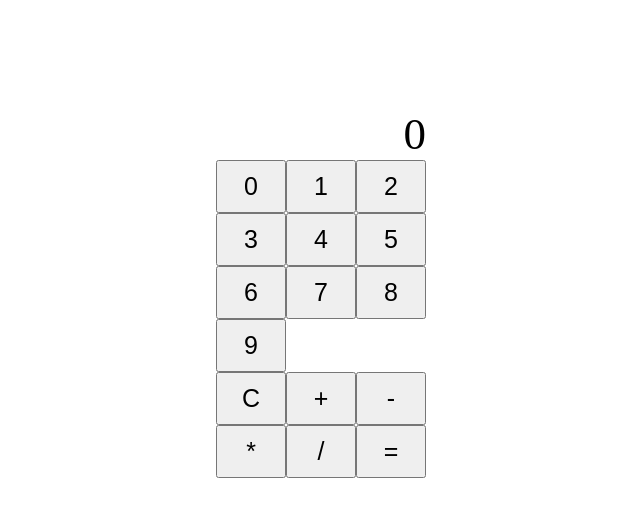
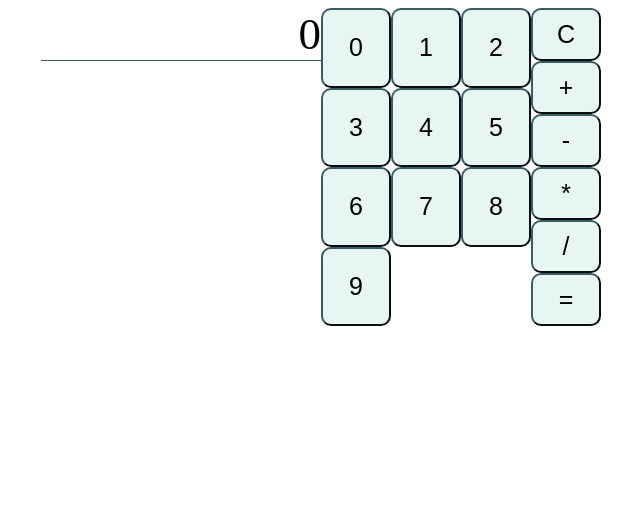
Before and after one commit to hurr-son/calculator, a plain HTML site: page index.html in a window 1280 px wide. Shown: the whole page, without its empty margins (319-959 px from the left). Drawn offline with Linux system fonts and the light colour scheme.

Commit message:
Centered and a minimal style added

```diff
--- a/style.css
+++ b/style.css
@@ -1,26 +1,61 @@
 
 
-.container {
-    display: grid;
+
+#master-container {
+    display: flex;
+    flex-direction: column;
     justify-content: center;
-    padding-top: 100px;
-}
+    align-items: center;
+    padding: 100px;
 
-.digits,
-.operatorBtns {
-    display: grid;
-    grid-template-columns: repeat(3, 70px);
 
 }
 
+#border-container {
+    max-width: fit-content;
+    background-color: rgb(231, 246, 242);
+    border: 3px solid rgb(57, 91, 100);
+
+}
+
+#display-container {
+    display: flex;
+    justify-content: center;
+}
+
+.container {
+    display: flex;
+    flex: auto;
+    justify-content: center;
+
+}
+
+.digits
+{
+    display: grid;
+    grid-template-columns: repeat(3, 70px);
+}
+
+.operatorBtns {
+    display: grid;
+    grid-template-columns: repeat(1, 70px);
+    justify-content: end;
+}
+
 button {
-
+    background-color: rgb(231, 246, 242);
+    border-color: rgb(57, 91, 100);
+    border-radius: 10px;
     font-size: 25px;
     padding: 10px;
 }
 
 #display {
-
+    background-color: white;
+    border-bottom: 1px solid rgb(57, 91, 100);
+    height: 52px;
+    width: 280px;
     font-size: 45px;
     text-align: end;
+
 }
```
